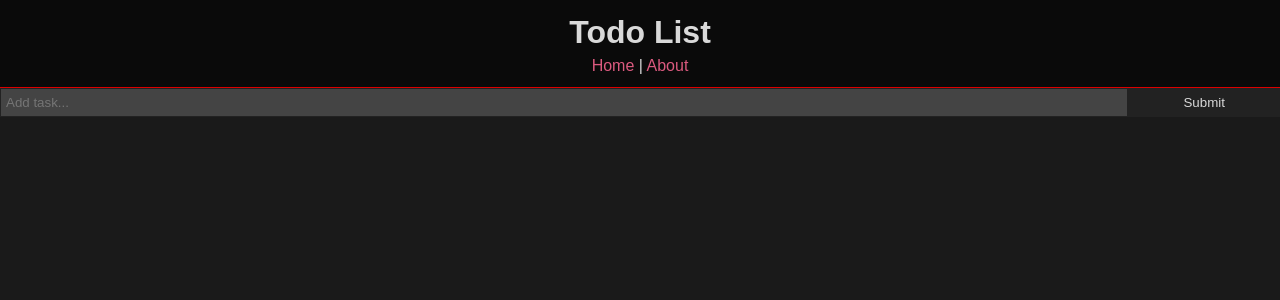
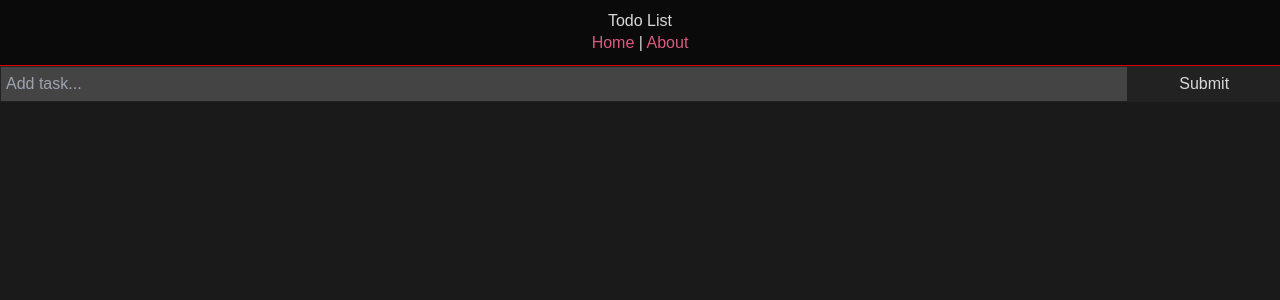
Before and after one commit to naruto4999/to-do-app, a React (Create React App) app: page / in a window 1280 px wide. Shown: the top 300 px of the page. Built offline with nearby package versions, Linux system fonts and the light colour scheme.

Commit message:
Tailwind: Configure TailwindCSS
Add a config file for Tailwind with some purging rules, and start using it
in the app.

```diff
--- a/src/index.css
+++ b/src/index.css
@@ -1,13 +1,3 @@
-body {
-  margin: 0;
-  font-family: -apple-system, BlinkMacSystemFont, 'Segoe UI', 'Roboto', 'Oxygen',
-    'Ubuntu', 'Cantarell', 'Fira Sans', 'Droid Sans', 'Helvetica Neue',
-    sans-serif;
-  -webkit-font-smoothing: antialiased;
-  -moz-osx-font-smoothing: grayscale;
-}
-
-code {
-  font-family: source-code-pro, Menlo, Monaco, Consolas, 'Courier New',
-    monospace;
-}
+@tailwind base;
+@tailwind components;
+@tailwind utilities;
--- /dev/null
+++ b/tailwind.config.js
@@ -0,0 +1,11 @@
+module.exports = {
+  purge: ["./src/**/*.{js,jsx,ts,tsx}", "./public/index.html"],
+  darkMode: false, // or 'media' or 'class'
+  theme: {
+    extend: {},
+  },
+  variants: {
+    extend: {},
+  },
+  plugins: [],
+};
```
